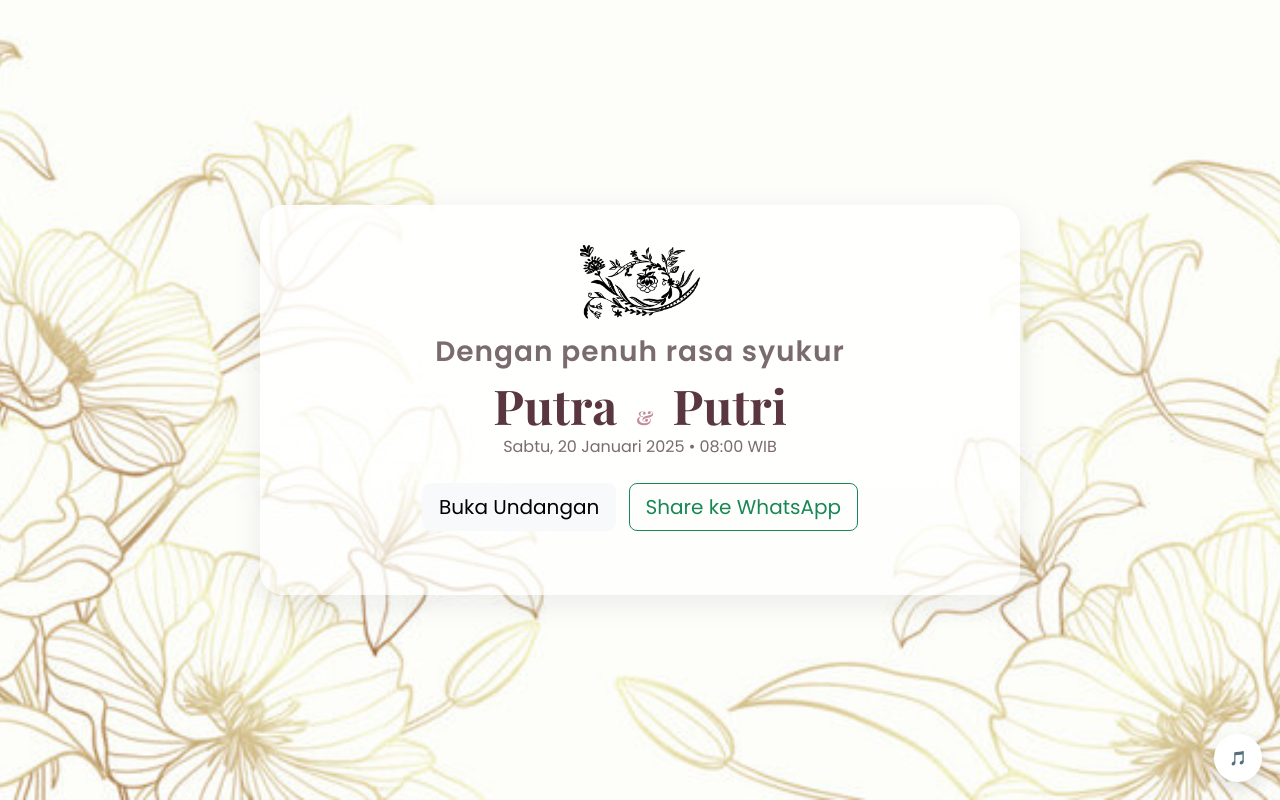
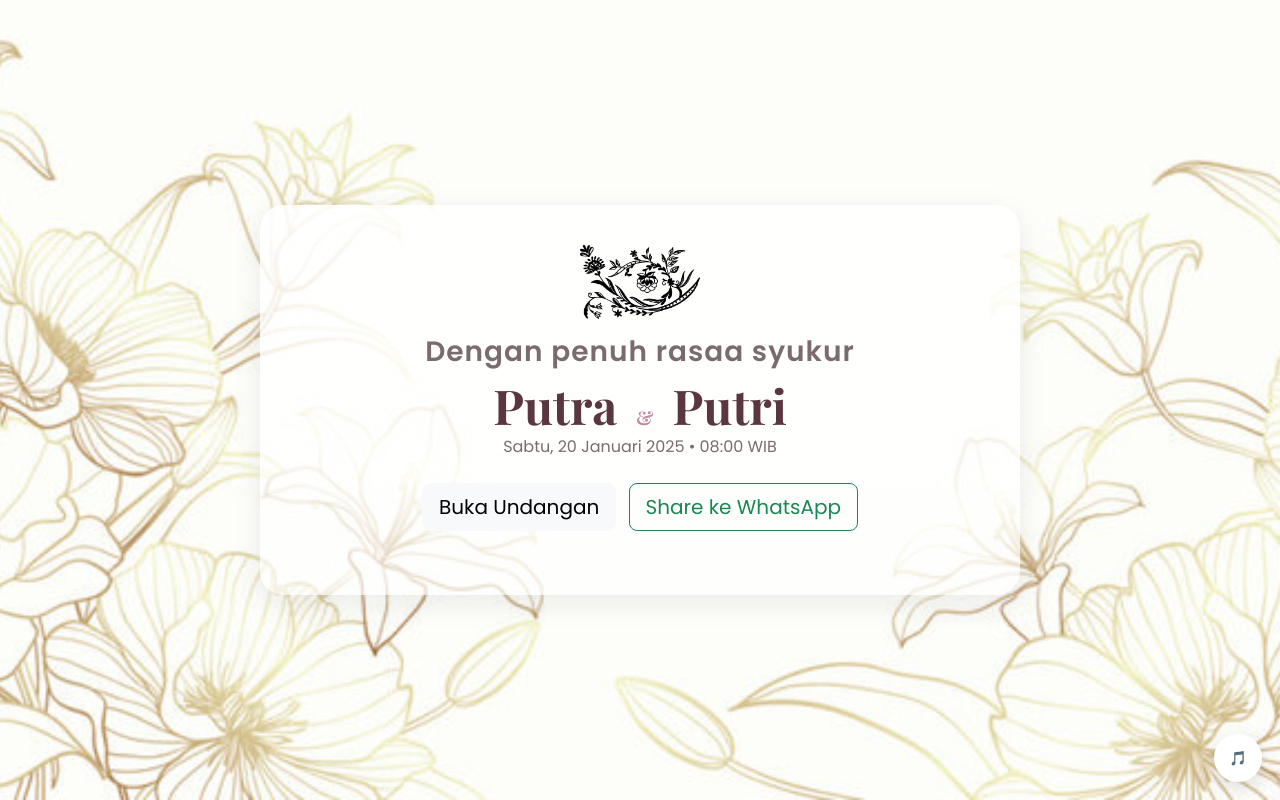
Before and after one commit to project-z2004/undangan-1, a plain HTML site: page index.html in a window 1280 px wide. Drawn offline with nearby package versions, Linux system fonts and the light colour scheme.

Commit message:
index.html

```diff
--- a/index.html
+++ b/index.html
@@ -34,7 +34,7 @@
 <header class="hero d-flex align-items-center justify-content-center text-center">
   <div class="cover-inner container" data-aos="fade-up">
     <img src="img/ornament-top.png" alt="" class="ornament-top mb-3" width="120" />
-    <h3 class="subtitle">Dengan penuh rasa syukur</h3>
+    <h3 class="subtitle">Dengan penuh rasaa syukur</h3>
     <h1 class="couple-name">Putra <span>&</span> Putri</h1>
     <p class="date">Sabtu, 20 Januari 2025 • 08:00 WIB</p>
     <div class="mt-4">
```
